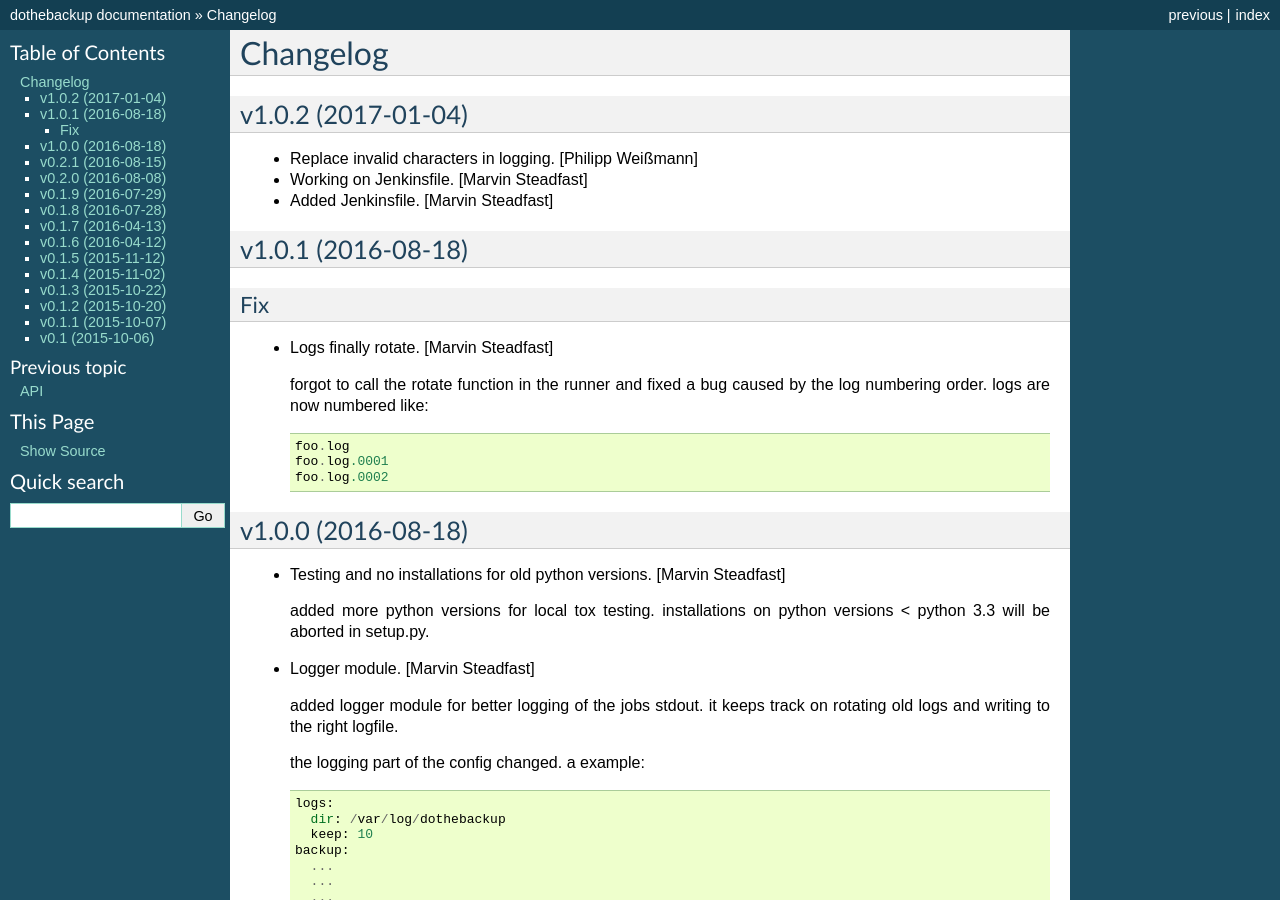
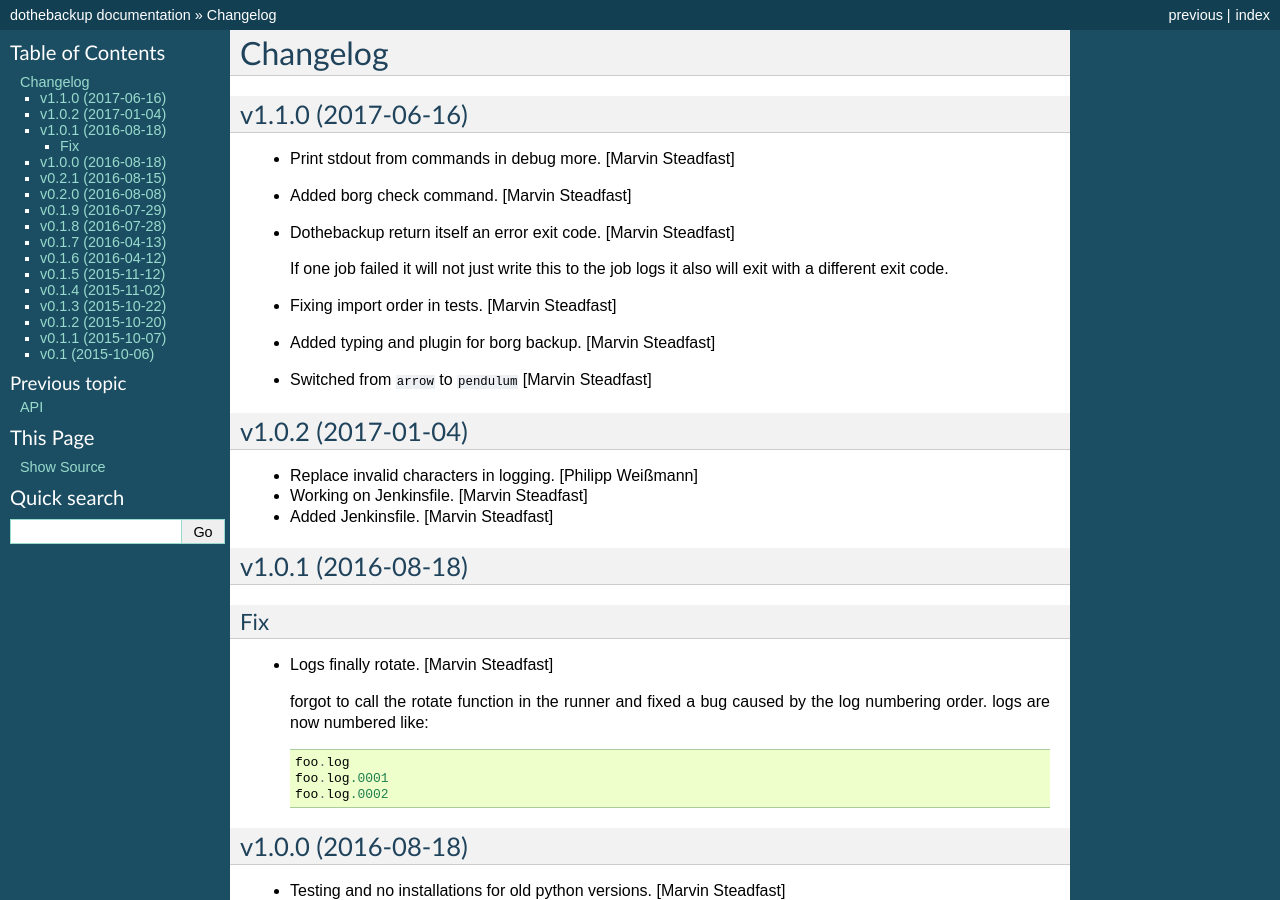
Before and after one commit to xsteadfastx/DoTheBackup, a Sphinx documentation site: the page built from docs/changelog.rst, in a window 1280 px wide and 900 px high. Built offline with Sphinx 7.4.7, drawn with Linux system fonts in a browser that asks for light colours.

Commit message:
prepare 1.1.0 !minor

```diff
--- a/docs/changelog.rst
+++ b/docs/changelog.rst
@@ -1,21 +1,32 @@
 Changelog
 =========
 
+
+v1.1.0 (2017-06-16)
+-------------------
+- Print stdout from commands in debug more. [Marvin Steadfast]
+- Added borg check command. [Marvin Steadfast]
+- Dothebackup return itself an error exit code. [Marvin Steadfast]
+
+  If one job failed it will not just write this to the job logs it also
+  will exit with a different exit code.
+- Fixing import order in tests. [Marvin Steadfast]
+- Added typing and plugin for borg backup. [Marvin Steadfast]
+- Switched from ``arrow`` to ``pendulum`` [Marvin Steadfast]
+
+
 v1.0.2 (2017-01-04)
 -------------------
+- Replace invalid characters in logging. [Philipp Weißmann]
+- Working on Jenkinsfile. [Marvin Steadfast]
+- Added Jenkinsfile. [Marvin Steadfast]
 
-- Replace invalid characters in logging. [Philipp Weißmann]
-
-- Working on Jenkinsfile. [Marvin Steadfast]
-
-- Added Jenkinsfile. [Marvin Steadfast]
 
 v1.0.1 (2016-08-18)
 -------------------
 
 Fix
 ~~~
-
 - Logs finally rotate. [Marvin Steadfast]
 
   forgot to call the rotate function in the runner and fixed a bug caused
@@ -25,15 +36,14 @@ Fix
       foo.log.0001
       foo.log.0002
 
+
 v1.0.0 (2016-08-18)
 -------------------
-
 - Testing and no installations for old python versions. [Marvin
   Steadfast]
 
   added more python versions for local tox testing. installations on
   python versions < python 3.3 will be aborted in setup.py.
-
 - Logger module. [Marvin Steadfast]
 
   added logger module for better logging of the jobs stdout. it keeps
@@ -51,82 +61,67 @@ v1.0.0 (2016-08-18)
 
   **keep** defines how many log files to keep.
 
+
 v0.2.1 (2016-08-15)
 -------------------
+- Adds log for startup and finishing dothebackup. [Philipp Weißmann]
+- New changelog. [Marvin Steadfast]
 
-- Adds log for startup and finishing dothebackup. [Philipp Weißmann]
-
-- New changelog. [Marvin Steadfast]
 
 v0.2.0 (2016-08-08)
 -------------------
+- More docs and logging. [Marvin Steadfast]
+- Better docs and more debug messages. [Marvin Steadfast]
+- The runner has debugging messages now. [Marvin Steadfast]
+- Test for load_plugins. [Marvin Steadfast]
+- Plugin loader not in __init__ and added logging. [Marvin Steadfast]
 
-- More docs and logging. [Marvin Steadfast]
-
-- Better docs and more debug messages. [Marvin Steadfast]
-
-- The runner has debugging messages now. [Marvin Steadfast]
-
-- Test for load_plugins. [Marvin Steadfast]
-
-- Plugin loader not in __init__ and added logging. [Marvin Steadfast]
 
 v0.1.9 (2016-07-29)
 -------------------
+- 0.1.9 release. [Marvin Steadfast]
+- Adds newline seperators to log file. [Philipp Weißmann]
 
-- 0.1.9 release. [Marvin Steadfast]
-
-- Adds newline seperators to log file. [Philipp Weißmann]
 
 v0.1.8 (2016-07-28)
 -------------------
+- 0.1.8 release. [Marvin Steadfast]
+- Fixes pep violations (line length) [Philipp Weißmann]
+- Adds finishing date and total runtime to log. [Philipp Weißmann]
+- Fixed typo. [Marvin Steadfast]
+- Fixes typo in Readme. [Philipp Weißmann]
 
-- 0.1.8 release. [Marvin Steadfast]
-
-- Fixes pep violations (line length) [Philipp Weißmann]
-
-- Adds finishing date and total runtime to log. [Philipp Weißmann]
-
-- Fixed typo. [Marvin Steadfast]
-
-- Fixes typo in Readme. [Philipp Weißmann]
 
 v0.1.7 (2016-04-13)
 -------------------
-
 - 0.1.7 release. [Marvin Steadfast]
 
   * Fixes a bug where git something to commit detection fails if git is
   not initialised
+- Added forgotten enabled in examples. [Marvin Steadfast]
+- Removed support for python 3.2. [Marvin Steadfast]
 
-- Added forgotten enabled in examples. [Marvin Steadfast]
-
-- Removed support for python 3.2. [Marvin Steadfast]
 
 v0.1.6 (2016-04-12)
 -------------------
-
 - Fixed typo in docs. [Marvin Steadfast]
-
 - 0.1.6 release. [Marvin Steadfast]
 
   * Added slapcat plugin.
+- Fixed doc. [Marvin Steadfast]
 
-- Fixed doc. [Marvin Steadfast]
 
 v0.1.5 (2015-11-12)
 -------------------
-
 - 0.1.5 release. [Marvin Steadfast]
 
   * Added mysql plugin.
   * Added some git tools.
+- Fixing travis python 3.5 job. [Marvin Steadfast]
 
-- Fixing travis python 3.5 job. [Marvin Steadfast]
 
 v0.1.4 (2015-11-02)
 -------------------
-
 - 0.1.4 release. [Marvin Steadfast]
 
   * Restructured code. Splitted the ui and runner parts.
@@ -135,121 +130,82 @@ v0.1.4 (2015-11-02)
     Even if its not enabled.
   * The config file takes a ``days`` list for a job. Before running it will
     check the day its running and if its in the list. Else it will skip it.
+- Added --test to the docs. [Marvin Steadfast]
+- Removed stuff from docs. [Marvin Steadfast]
+- Added test_tar fixture. [Marvin Steadfast]
 
-- Added --test to the docs. [Marvin Steadfast]
-
-- Removed stuff from docs. [Marvin Steadfast]
-
-- Added test_tar fixture. [Marvin Steadfast]
 
 v0.1.3 (2015-10-22)
 -------------------
-
 - Added tar plugin, Python 3 only, docs. [Marvin Steadfast]
 
   Added a plugin that creates tar archives from a list of source
   directories. Dropped Python 2 support because of the UnicodeDecodeErrors
   i dont want to deal with no more. Python 3 should make this more
   futureproof and robust. Also added docs.
+- Fix README. [Marvin Steadfast]
 
-- Fix README. [Marvin Steadfast]
 
 v0.1.2 (2015-10-20)
 -------------------
-
 - Added github plugin. [Marvin Steadfast]
 
   Its a plugin to get a users public repositories through the GitHub Api,
   clone them (if not done before) and pulls the changes on every run.
+- Fix readme tabs. [Marvin Steadfast]
 
-- Fix readme tabs. [Marvin Steadfast]
 
 v0.1.1 (2015-10-07)
 -------------------
-
 - Added git plugin. [Marvin Steadfast]
 
   A simple git plugin to clone a git repo to a destination and run a git
   pull afterwards.
+- Using click.File for reading configfile. [Marvin Steadfast]
+- Removed old config dist file. [Marvin Steadfast]
 
-- Using click.File for reading configfile. [Marvin Steadfast]
-
-- Removed old config dist file. [Marvin Steadfast]
 
 v0.1 (2015-10-06)
 -----------------
-
 - Added pypi badge to readme. [Marvin Steadfast]
-
 - Added tests for the ui. [Marvin Steadfast]
-
 - Added tests for exclude key. [Marvin Steadfast]
-
 - Moved to codecov. [Marvin Steadfast]
-
 - Removed support for python 3.2. [Marvin Steadfast]
-
 - Rebased everything. [Marvin Steadfast]
 
   Its now installable through pip. Also it uses plugins now. All you need
   is a plugin that returns a list if commands that get executed. Right now
   only the rsync plugin is there.
-
 - Adds option to keep backups for a week (additional to a month)
   [Philipp Weißmann]
-
 - Still tweaking tox.ini to run also on jenkins smooth. [Marvin
   Steadfast]
-
 - Ignore coverage.xml. [Marvin Steadfast]
-
 - Tests are more verbose now to make jenkins happy. [Marvin Steadfast]
-
 - Changed TOXENV. [Marvin Steadfast]
-
 - Forgot to readd coveralls command. [Marvin Steadfast]
-
 - Test against more python versions. [Marvin Steadfast]
-
 - Moved coverage from .travis.yml to tox.ini to make it simpler and
   cleaner. [Marvin Steadfast]
-
 - Moved test to tests. [Marvin Steadfast]
-
 - Moved from nose to py.test. [Marvin Steadfast]
-
 - Fixed some test and did some refactoring of the tests. [Marvin
   Steadfast]
-
 - Fixed readme layout. [Marvin Steadfast]
-
 - Tests rsync commands. [Marvin Steadfast]
-
 - Subprocess arguments gets tested. [Marvin Steadfast]
-
 - Install rsync for travis testing. [Marvin Steadfast]
-
 - Added .coveragerc. [Marvin Steadfast]
-
 - Better tests through tox and travis. [Marvin Steadfast]
-
 - Some pep8 fix up. [Marvin Steadfast]
-
 - Fixed a bug with the paths when running the tests from a different
   location. [Marvin Steadfast]
-
 - Added first tests. [Marvin Steadfast]
-
 - Almost rewrote everything and added git_mysql type. [Marvin Steadfast]
-
 - Added ssh support. [Marvin Steadfast]
-
 - Added cron shell script. [Marvin Steadfast]
-
 - Complete rewrite. [Marvin Steadfast]
-
 - Fixd readme. [Marvin Steadfast]
-
 - First working version. [Marvin Steadfast]
-
 - Initial commit. [xsteadfastx]
```
